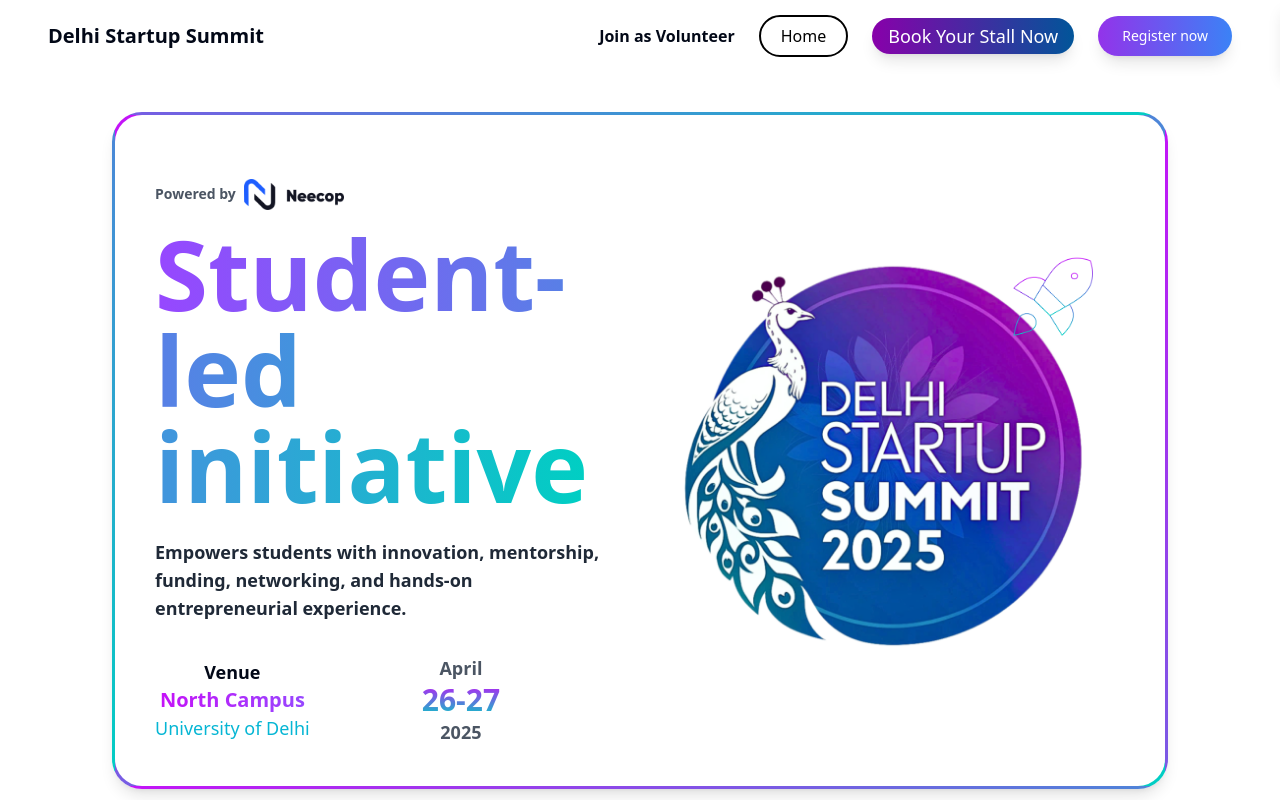
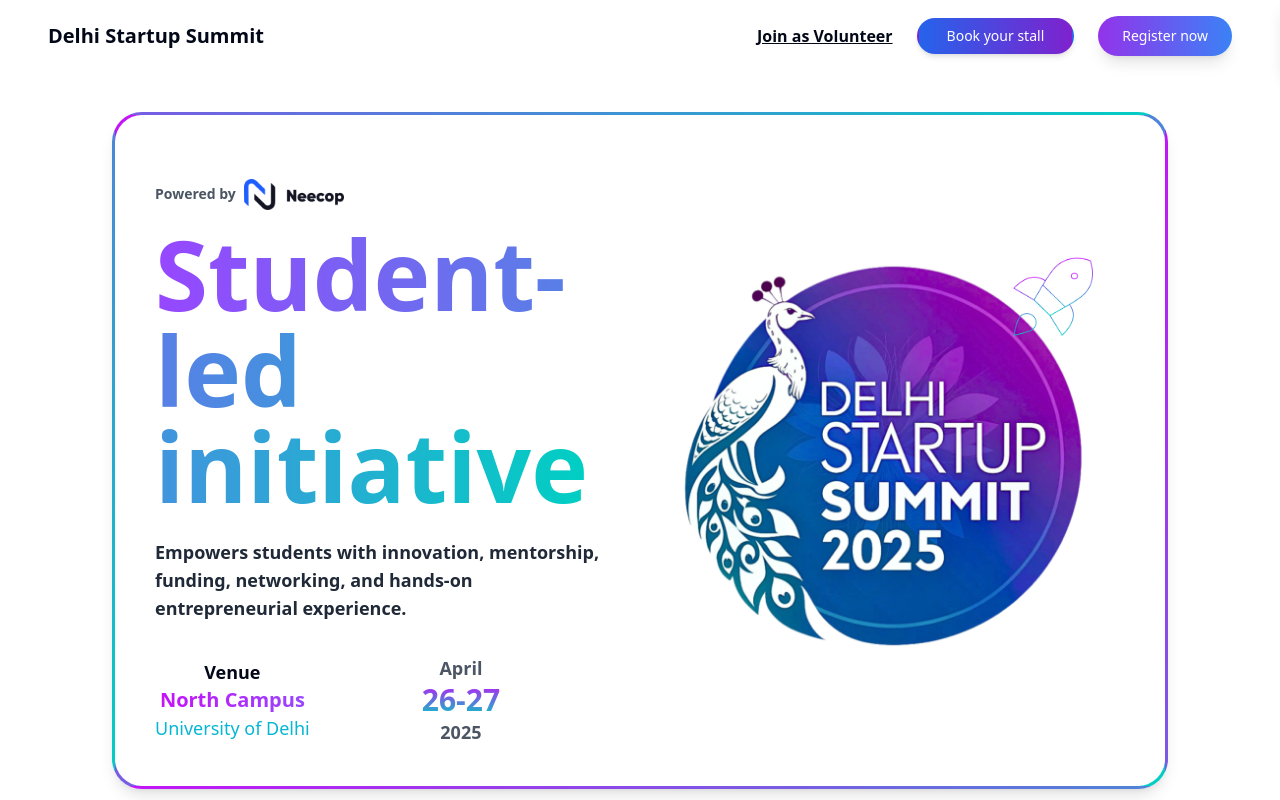
Before and after one commit to MohitArora0711/web, a Next.js app: page / in a window 1280 px wide. Shown: the top 800 px of the page. Built offline with nearby package versions, Linux system fonts and the light colour scheme.

Commit message:
navbar updated

```diff
--- a/src/app/api/stallbooking/route.ts
+++ b/src/app/api/stallbooking/route.ts
@@ -29,7 +29,6 @@ export async function POST(req: NextRequest) {
         const entry = {
             formType: body.formType || "stallbooking",
             data: body.data,
-            message: body.message || "",
             submittedAt: new Date(),
         };
 
--- a/src/app/api/test/route.ts
+++ b/src/app/api/test/route.ts
@@ -28,7 +28,6 @@ export async function POST(req: NextRequest) {
         const entry = {
             formType: body.formType,
             data: body.data,
-            message: body.message || "",
             submittedAt: new Date(),
         };
 
--- a/src/components/common/Form.tsx
+++ b/src/components/common/Form.tsx
@@ -171,7 +171,6 @@ const RegistrationForm = ({ onClose }: { onClose?: () => void }) => {
             const response = await axios.post('/api/test', {
                 formType,
                 data: currentFormData,
-                message: 'New form submission',
             });
 
             if (response.status === 200) {
--- a/src/components/common/VolunteerForm.tsx
+++ b/src/components/common/VolunteerForm.tsx
@@ -43,7 +43,7 @@ export const VolunteerForm = () => {
         <Dialog open={isOpen} onOpenChange={setIsOpen}>
             <DialogTrigger asChild>
                 <button onClick={() => setIsOpen(true)}
-                    className='font-bold '
+                    className='font-bold underline'
                 >
                     Join as Volunteer
                 </button>
--- a/src/components/common/navbar.tsx
+++ b/src/components/common/navbar.tsx
@@ -1,7 +1,7 @@
 "use client";
 
-import { usePathname } from "next/navigation";
-import Link from "next/link";
+// import { usePathname } from "next/navigation";
+// import Link from "next/link";
 import { useState } from "react";
 import { RegisterModal } from "../RegisterModal";
 import { Menu, X } from "lucide-react";
@@ -11,17 +11,17 @@ import StallBookingForm from "./stallBookingForm";
 // import { SandpForm } from "./sandpForm";
 // import { SandpForm } from "./sandpForm";
 
-const navItems = [
-    { name: "Home", link: "/" },
-    // { name: "Schedule", link: "/schedule" },
-    // { name: "Speakers", link: "/speakers" },
-    // { name: "Partner", link: "/partner" },
-    // { name: "Venue", link: "/venue" },
-    // { name: "Startup Social", link: "/startup-social" }
-];
+// const navItems = [
+//     { name: "Home", link: "/" },
+//     // { name: "Schedule", link: "/schedule" },
+//     // { name: "Speakers", link: "/speakers" },
+//     // { name: "Partner", link: "/partner" },
+//     // { name: "Venue", link: "/venue" },
+//     // { name: "Startup Social", link: "/startup-social" }
+// ];
 
 export default function Navbar() {
-    const pathname = usePathname();
+    // const pathname = usePathname();
     const [isModalOpen, setIsModalOpen] = useState(false);
     const [isMenuOpen, setIsMenuOpen] = useState(false);
 
@@ -32,7 +32,7 @@ export default function Navbar() {
 
             <div className="hidden md:flex space-x-6 items-center">
                 <VolunteerForm />
-                {navItems.map((item) => (
+                {/* {navItems.map((item) => (
 
                     <Link key={item.name} href={item.link}>
                         <span
@@ -43,12 +43,11 @@ export default function Navbar() {
                             {item.name}
                         </span>
                     </Link>
-                ))}
+                ))} */}
                 <StallBookingForm />
 
                 <FormButton />
 
-                {/* <SandpForm/> */}
 
             </div>
 
@@ -64,13 +63,13 @@ export default function Navbar() {
                     </button>
                 </div>
                 <div className="flex flex-col space-y-6 p-6 bg-white">
-                    {navItems.map((item) => (
+                    {/* {navItems.map((item) => (
                         <Link key={item.name} href={item.link}>
                             <span className={`block text-lg font-medium transition-all ${pathname === item.link ? "text-black font-bold" : "text-gray-600 hover:text-black"}`}>
                                 {item.name}
                             </span>
                         </Link>
-                    ))}
+                    ))} */}
                     <button
                         onClick={() => {
                             setIsModalOpen(true);
--- a/src/components/common/stallBookingForm.tsx
+++ b/src/components/common/stallBookingForm.tsx
@@ -569,9 +569,11 @@ const StallBookingForm = () => {
             >
                 <Dialog open={open} onOpenChange={setOpen}>
                     <DialogTrigger asChild>
-                        <Button className="bg-gradient-to-r from-[#8800aa] to-[#015599] hover:opacity-90 text-white text-lg rounded-full shadow-lg hover:shadow-xl transition-all">
-                            Book Your Stall Now
+
+                        <Button className="px-7 py-2 rounded-full border-2 border-transparent bg-gradient-to-r from-blue-600 to-purple-700 text-white shadow-md transition-all duration-300 ease-in-out hover:from-purple-600 hover:to-blue-700 hover:shadow-[1px] hover:scale-10">
+                            Book your stall
                         </Button>
+
                     </DialogTrigger>
                     <DialogContent className="sm:max-w-4xl max-h-[90vh] overflow-y-auto">
                         <AnimatePresence mode="wait">
```
Also changed, not shown: 1 other file (tests, documents, lock files or other folders).
